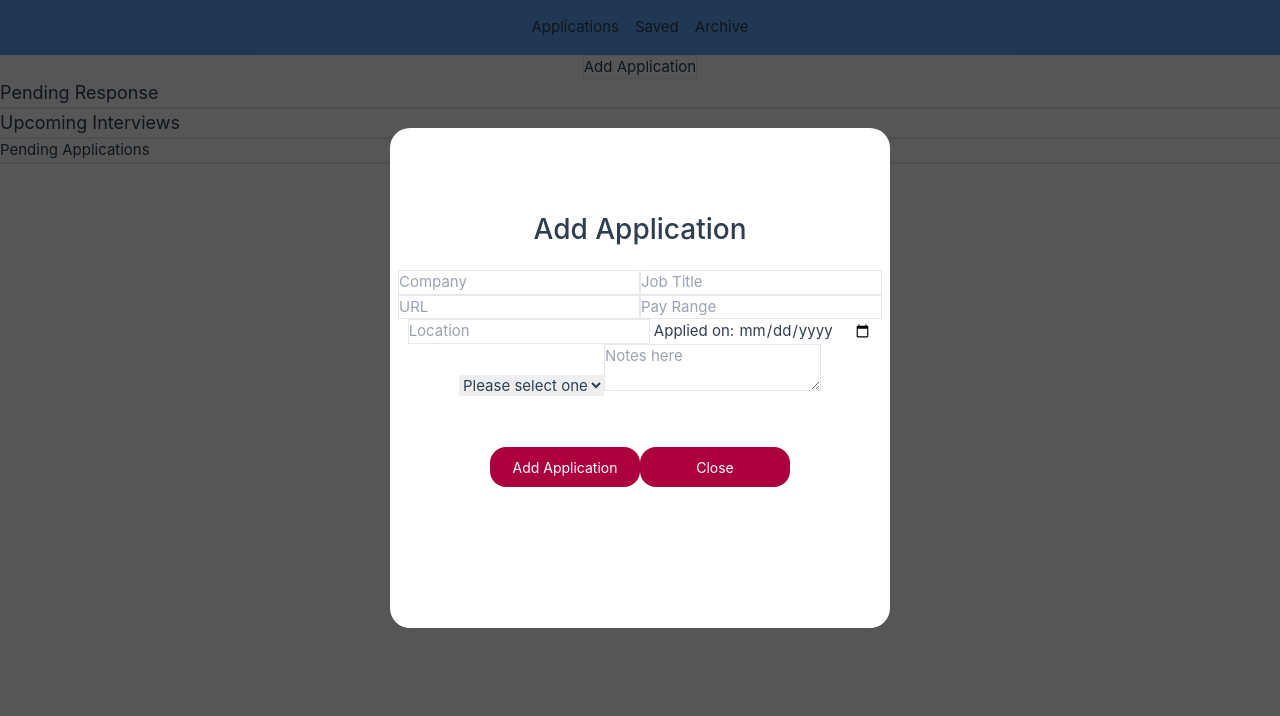
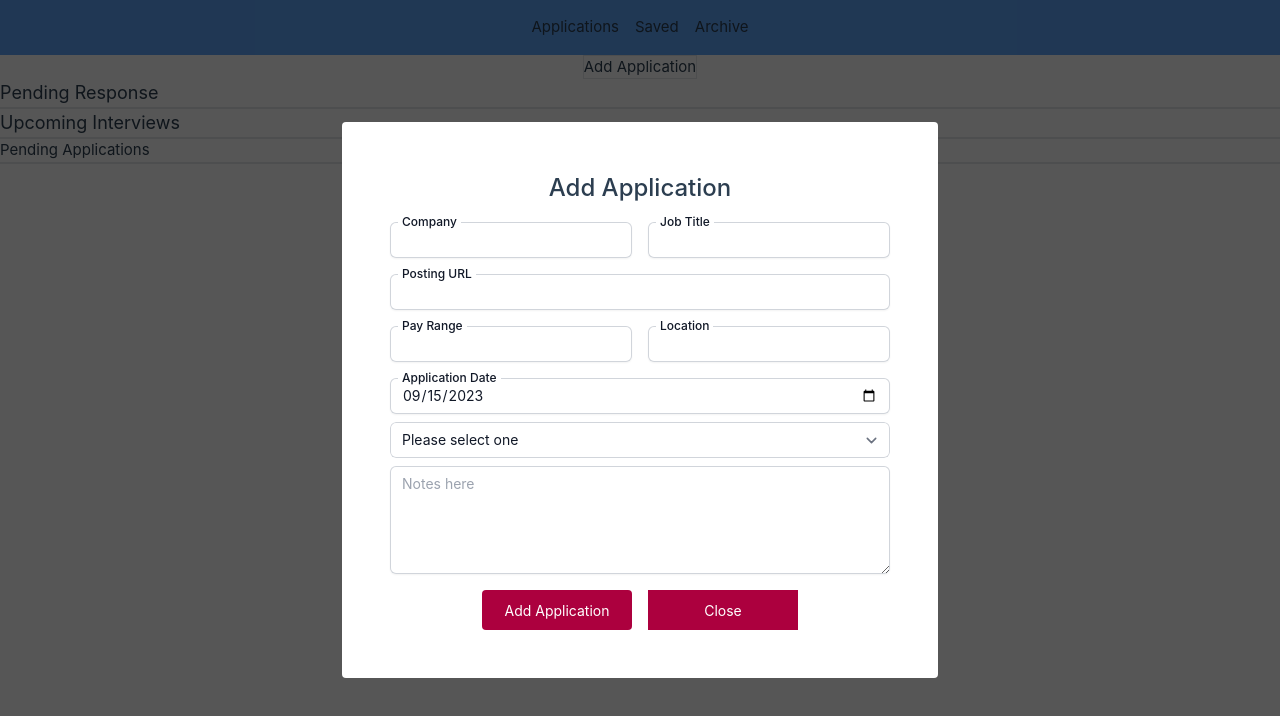
Before and after one commit to relic606/jobsearch, a Vue app: page / in a window 1280 px wide. Both pictures are taken after a click on the button "Add Application". Shown: the top 716 px of the page. Built offline with nearby package versions, Linux system fonts and the light colour scheme.

Commit message:
added component styling and finshed functionality

```diff
--- a/package.json
+++ b/package.json
@@ -8,6 +8,9 @@
     "preview": "vite preview"
   },
   "dependencies": {
+    "@headlessui/vue": "^1.7.16",
+    "@heroicons/vue": "^2.0.18",
+    "@tailwindcss/forms": "^0.5.6",
     "vue": "^3.3.4",
     "vue-router": "^4.2.4"
   },
--- a/src/components/AddApplication.vue
+++ b/src/components/AddApplication.vue
@@ -2,13 +2,15 @@
 import { ref, defineEmits } from "vue";
 
 const emit = defineEmits(["close-modal", "addJob"]);
+
+let currentDate = new Date().toJSON().slice(0, 10);
 
 const company = ref("");
 const title = ref("");
 const url = ref("");
 const pay = ref("");
 const location = ref("");
-const date = ref("");
+const date = ref(currentDate);
 const selected = ref("");
 const notes = ref("");
 
@@ -51,24 +53,129 @@ const removeLocalStorageContent = () => {
 
 <template>
   <div className="modal-overlay">
-    <div class="modal">
-      <h3>Add Application</h3>
+    <div class="modal p-12 h-fit my-auto rounded">
+      <h3 class="mb-4">Add Application</h3>
       <div>
-        <input v-model="company" placeholder="Company" class="border" />
-        <input v-model="title" placeholder="Job Title" class="border" />
-        <input v-model="url" placeholder="URL" class="border" />
-        <input v-model="pay" placeholder="Pay Range" class="border" />
-        <input v-model="location" placeholder="Location" class="border" />
-        Applied on: <input v-model="date" type="date" />
-        <select v-model="selected">
-          <option disabled value="">Please select one</option>
-          <option>Remote</option>
-          <option>On-site</option>
-          <option>Hybrid</option>
-        </select>
-        <textarea v-model="notes" placeholder="Notes here" class="border" />
+        <div class="flex">
+          <div class="relative mb-4 mr-4">
+            <label
+              for="company"
+              class="absolute -top-2 left-2 inline-block bg-white px-1 text-xs font-medium text-gray-900"
+              >Company</label
+            >
+            <input
+              v-model="company"
+              type="text"
+              name="company"
+              id="company"
+              class="block w-full rounded-md border-0 py-1.5 text-gray-900 shadow-sm ring-1 ring-inset ring-gray-300 placeholder:text-gray-400 focus:ring-2 focus:ring-inset focus:ring-indigo-600 sm:text-sm sm:leading-6"
+            />
+          </div>
+          <div class="relative">
+            <label
+              for="title"
+              class="absolute -top-2 left-2 inline-block bg-white px-1 text-xs font-medium text-gray-900"
+              >Job Title</label
+            >
+            <input
+              v-model="title"
+              type="text"
+              name="title"
+              id="title"
+              class="block w-full rounded-md border-0 py-1.5 text-gray-900 shadow-sm ring-1 ring-inset ring-gray-300 placeholder:text-gray-400 focus:ring-2 focus:ring-inset focus:ring-indigo-600 sm:text-sm sm:leading-6"
+            />
+          </div>
+        </div>
+        <div class="relative pb-4">
+          <label
+            for="url"
+            class="absolute -top-2 left-2 inline-block bg-white px-1 text-xs font-medium text-gray-900"
+            >Posting URL</label
+          >
+          <input
+            v-model="url"
+            type="text"
+            name="url"
+            id="url"
+            class="block w-full rounded-md border-0 py-1.5 text-gray-900 shadow-sm ring-1 ring-inset ring-gray-300 placeholder:text-gray-400 focus:ring-2 focus:ring-inset focus:ring-indigo-600 sm:text-sm sm:leading-6"
+          />
+        </div>
+        <div class="flex">
+          <div class="relative mr-4 mb-4">
+            <label
+              for="pay"
+              class="absolute -top-2 left-2 inline-block bg-white px-1 text-xs font-medium text-gray-900"
+              >Pay Range</label
+            >
+            <input
+              v-model="pay"
+              type="text"
+              name="pay"
+              id="pay"
+              class="block w-full rounded-md border-0 py-1.5 text-gray-900 shadow-sm ring-1 ring-inset ring-gray-300 placeholder:text-gray-400 focus:ring-2 focus:ring-inset focus:ring-indigo-600 sm:text-sm sm:leading-6"
+              placeholder=""
+            />
+          </div>
+          <div class="relative">
+            <label
+              for="location"
+              class="absolute -top-2 left-2 inline-block bg-white px-1 text-xs font-medium text-gray-900"
+              >Location</label
+            >
+            <input
+              v-model="location"
+              type="text"
+              name="location"
+              id="location"
+              class="block w-full rounded-md border-0 py-1.5 text-gray-900 shadow-sm ring-1 ring-inset ring-gray-300 placeholder:text-gray-400 focus:ring-2 focus:ring-inset focus:ring-indigo-600 sm:text-sm sm:leading-6"
+              placeholder=""
+            />
+          </div>
+        </div>
+        <div class="relative">
+          <label
+            for="date"
+            class="absolute -top-2 left-2 inline-block bg-white px-1 text-xs font-medium text-gray-900"
+            >Application Date</label
+          >
+          <input
+            v-model="date"
+            type="date"
+            name="date"
+            id="date"
+            class="block w-full rounded-md border-0 py-1.5 text-gray-900 shadow-sm ring-1 ring-inset ring-gray-300 placeholder:text-gray-400 focus:ring-2 focus:ring-inset focus:ring-indigo-600 sm:text-sm sm:leading-6"
+            placeholder=""
+          />
+        </div>
+
+        <div>
+          <select
+            v-model="selected"
+            id="location"
+            name="location"
+            class="mt-2 block w-full rounded-md border-0 py-1.5 pl-3 pr-10 text-gray-900 ring-1 ring-inset ring-gray-300 focus:ring-2 focus:ring-indigo-600 sm:text-sm sm:leading-6"
+          >
+            <option disabled value="">Please select one</option>
+            <option>Remote</option>
+            <option>On-site</option>
+            <option>Hybrid</option>
+          </select>
+        </div>
+        <div>
+          <div class="mt-2">
+            <textarea
+              v-model="notes"
+              rows="4"
+              name="notes"
+              id="notes"
+              class="block w-full rounded-md border-0 py-1.5 text-gray-900 shadow-sm ring-1 ring-inset ring-gray-300 placeholder:text-gray-400 focus:ring-2 focus:ring-inset focus:ring-indigo-600 sm:text-sm sm:leading-6"
+              placeholder="Notes here"
+            />
+          </div>
+        </div>
       </div>
       <button
+        class="rounded mt-4 mr-4"
         @click="
           {
             setLocalStorageContent() + $emit('close-modal');
@@ -98,17 +205,11 @@ const removeLocalStorageContent = () => {
 .modal {
   text-align: center;
   background-color: white;
-  height: 500px;
-  width: 500px;
-  margin-top: 10%;
-  padding: 60px 0;
-  border-radius: 20px;
 }
 
 h3 {
   font-weight: 500;
-  font-size: 28px;
-  margin: 20px 0;
+  font-size: 24px;
 }
 
 p {
@@ -122,7 +223,5 @@ button {
   height: 40px;
   color: white;
   font-size: 14px;
-  border-radius: 16px;
-  margin-top: 50px;
 }
 </style>
--- a/src/components/ApplicationDetails.vue
+++ b/src/components/ApplicationDetails.vue
@@ -37,92 +37,181 @@ const updates = {
 </script>
 
 <template>
-  <div
-    className="modal-overlay"
-    v-if="props.job.status !== `Closed` && updatedStatus !== `Saved`"
+  <div className="modal-overlay">
+    <div class="modal p-12 h-fit my-auto rounded">
+      <h3 class="mb-4">Job Details</h3>
+      <div>
+        <div class="flex">
+          <div class="relative mb-4 mr-4">
+            <label
+              for="company"
+              class="absolute -top-2 left-2 inline-block bg-white px-1 text-xs font-medium text-gray-900"
+              >Company</label
             >
-    <div class="modal">
-      <h3>Job Details</h3>
-      <div>
-        <input v-model="updatedCompany" placeholder="Company" class="border" />
-        <input v-model="updatedTitle" placeholder="Job Title" class="border" />
-        <input v-model="updatedurl" placeholder="URL" class="border" />
-        <input v-model="updatedPay" placeholder="Pay Range" class="border" />
+            <input
+              v-model="updatedCompany"
+              type="text"
+              name="company"
+              id="company"
+              class="block w-full rounded-md border-0 py-1.5 text-gray-900 shadow-sm ring-1 ring-inset ring-gray-300 placeholder:text-gray-400 focus:ring-2 focus:ring-inset focus:ring-indigo-600 sm:text-sm sm:leading-6"
+            />
+          </div>
+          <div class="relative">
+            <label
+              for="title"
+              class="absolute -top-2 left-2 inline-block bg-white px-1 text-xs font-medium text-gray-900"
+              >Job Title</label
+            >
+            <input
+              v-model="updatedTitle"
+              type="text"
+              name="title"
+              id="title"
+              class="block w-full rounded-md border-0 py-1.5 text-gray-900 shadow-sm ring-1 ring-inset ring-gray-300 placeholder:text-gray-400 focus:ring-2 focus:ring-inset focus:ring-indigo-600 sm:text-sm sm:leading-6"
+            />
+          </div>
+        </div>
+        <div class="relative pb-4">
+          <label
+            for="url"
+            class="absolute -top-2 left-2 inline-block bg-white px-1 text-xs font-medium text-gray-900"
+            >Posting URL</label
+          >
+          <input
+            v-model="updatedurl"
+            type="text"
+            name="url"
+            id="url"
+            class="block w-full rounded-md border-0 py-1.5 text-gray-900 shadow-sm ring-1 ring-inset ring-gray-300 placeholder:text-gray-400 focus:ring-2 focus:ring-inset focus:ring-indigo-600 sm:text-sm sm:leading-6"
+          />
+        </div>
+
+        <div class="flex" v-if="updatedStatus !== `Saved`">
+          <div class="relative mr-4 mb-4">
+            <label
+              for="pay"
+              class="absolute -top-2 left-2 inline-block bg-white px-1 text-xs font-medium text-gray-900"
+              >Pay Range</label
+            >
+            <input
+              v-model="updatedPay"
+              type="text"
+              name="pay"
+              id="pay"
+              class="block w-full rounded-md border-0 py-1.5 text-gray-900 shadow-sm ring-1 ring-inset ring-gray-300 placeholder:text-gray-400 focus:ring-2 focus:ring-inset focus:ring-indigo-600 sm:text-sm sm:leading-6"
+              placeholder=""
+            />
+          </div>
+          <div class="relative">
+            <label
+              for="location"
+              class="absolute -top-2 left-2 inline-block bg-white px-1 text-xs font-medium text-gray-900"
+              >Location</label
+            >
             <input
               v-model="updatedLocation"
-          placeholder="Location"
-          class="border"
+              type="text"
+              name="location"
+              id="location"
+              class="block w-full rounded-md border-0 py-1.5 text-gray-900 shadow-sm ring-1 ring-inset ring-gray-300 placeholder:text-gray-400 focus:ring-2 focus:ring-inset focus:ring-indigo-600 sm:text-sm sm:leading-6"
+              placeholder=""
             />
-        Applied on: <input v-model="updatedDate" type="date" />
-        <select v-model="updatedSelected">
+          </div>
+        </div>
+        <div class="relative" v-if="updatedStatus !== `Saved`">
+          <label
+            for="date"
+            class="absolute -top-2 left-2 inline-block bg-white px-1 text-xs font-medium text-gray-900"
+            >Application Date</label
+          >
+          <input
+            v-model="updatedDate"
+            type="date"
+            name="date"
+            id="date"
+            class="block w-full rounded-md border-0 py-1.5 text-gray-900 shadow-sm ring-1 ring-inset ring-gray-300 placeholder:text-gray-400 focus:ring-2 focus:ring-inset focus:ring-indigo-600 sm:text-sm sm:leading-6"
+            placeholder=""
+          />
+        </div>
+        <div v-if="updatedStatus !== `Saved`">
+          <select
+            v-model="updatedSelected"
+            id="selected"
+            name="selected"
+            class="mt-2 block w-full rounded-md border-0 py-1.5 pl-3 pr-10 text-gray-900 ring-1 ring-inset ring-gray-300 focus:ring-2 focus:ring-indigo-600 sm:text-sm sm:leading-6"
+          >
             <option disabled value="">Please select one</option>
-          <option value="Remote">Remote</option>
-          <option value="On-site">On-site</option>
-          <option value="Hybrid">Hybrid</option>
+            <option>Remote</option>
+            <option>On-site</option>
+            <option>Hybrid</option>
           </select>
-        <textarea v-model="updatedNotes">{{ updatedNotes }}</textarea>
-        <select v-model="updatedStatus">
+        </div>
+        <div>
+          <div class="mt-2">
+            <label
+              for="notes"
+              class="absolute -top-2 left-2 inline-block bg-white px-1 text-xs font-medium text-gray-900"
+              >Notes</label
+            >
+            <textarea
+              v-model="updatedNotes"
+              rows="4"
+              name="notes"
+              id="notes"
+              class="block w-full rounded-md border-0 py-1.5 text-gray-900 shadow-sm ring-1 ring-inset ring-gray-300 placeholder:text-gray-400 focus:ring-2 focus:ring-inset focus:ring-indigo-600 sm:text-sm sm:leading-6"
+              placeholder="Notes here"
+            >
+            </textarea>
+          </div>
+        </div>
+        <div>
+          <label
+            for="status"
+            class="absolute -top-2 left-2 inline-block bg-white px-1 text-xs font-medium text-gray-900"
+            >Status</label
+          >
+          <select
+            v-model="updatedStatus"
+            id="status"
+            name="status
+            "
+            class="mt-2 block w-full rounded-md border-0 py-1.5 pl-3 pr-10 text-gray-900 ring-1 ring-inset ring-gray-300 focus:ring-2 focus:ring-indigo-600 sm:text-sm sm:leading-6"
+          >
             <option value="Pending response">Pending Response</option>
             <option value="Interviewing">Interviewing</option>
             <option value="Applied">Applied</option>
-          <option value="Saved">Saved</option>
-          <option value="Closed">Closed</option>
-        </select>
-        <div v-if="updatedStatus === `Interviewing`">
-          <input v-model="interviewDate" type="date" />
-        </div>
-        <div v-if="updatedStatus === `Pending response`">
-          <p>{{ interviewDate }}</p>
-        </div>
-      </div>
-      <button @click="$emit('close-modal', updates)">Save & Close</button>
-    </div>
-  </div>
-
-  <!-- Saved status display -->
-
-  <div className="modal-overlay" v-if="updatedStatus === `Saved`">
-    <div class="modal">
-      <h3>Job Details</h3>
-      <div>
-        <input v-model="updatedCompany" placeholder="Company" class="border" />
-        <input v-model="updatedTitle" placeholder="Job Title" class="border" />
-        <input v-model="updatedurl" placeholder="URL" class="border" />
-        <textarea v-model="updatedNotes">{{ updatedNotes }}</textarea>
-        <select v-model="updatedStatus">
-          <option value="Pending response">Pending Response</option>
-          <option value="Interviewing">Interviewing</option>
-          <option value="Applied">Applied</option>
-          <option value="Saved">Saved</option>
+            <option value="Saved" v-if="props.job.status === `Saved`">
+              Saved
+            </option>
             <option value="Closed">Closed</option>
           </select>
         </div>
-      <button @click="$emit('close-modal', updates)">Save & Close</button>
+
+        <div
+          class="relative mt-4"
+          v-if="
+            updatedStatus === `Interviewing` ||
+            updatedStatus === `Pending response`
+          "
+        >
+          <label
+            for="interviewDate"
+            class="absolute -top-2 left-2 inline-block bg-white px-1 text-xs font-medium text-gray-900"
+            >Interview Date</label
+          >
+          <input
+            v-model="interviewDate"
+            type="date"
+            name="interviewDate"
+            id="interviewDate"
+            class="block w-full rounded-md border-0 py-1.5 text-gray-900 shadow-sm ring-1 ring-inset ring-gray-300 placeholder:text-gray-400 focus:ring-2 focus:ring-inset focus:ring-indigo-600 sm:text-sm sm:leading-6"
+            placeholder=""
+          />
         </div>
       </div>
-
-  <!-- Closed status display -->
-
-  <div>
-    <div className="modal-overlay" v-if="props.job.status === `Closed`">
-      <div class="modal">
-        <h3>Job Details</h3>
-        <div>
-          <p>{{ props.job.company }}</p>
-          <p>{{ props.job.title }}</p>
-          <p>{{ props.job.url }}</p>
-          <p>{{ props.job.pay }}</p>
-          <p>{{ props.job.location }}</p>
-          <p>{{ props.job.date }}</p>
-          <p>{{ props.job.selected }}</p>
-          <p>{{ props.job.notes }}</p>
-          <p>{{ props.job.status }}</p>
-          <p>
-            {{ props.job.interviewDate ? props.job.interviewDate : null }}
-          </p>
-        </div>
-        <button @click="$emit('close-modal')">Close</button>
-      </div>
+      <button @click="$emit('close-modal', updates)" class="mt-4">
+        Save & Close
+      </button>
     </div>
   </div>
 </template>
@@ -142,17 +231,11 @@ const updates = {
 .modal {
   text-align: center;
   background-color: white;
-  height: fit-content;
-  width: 500px;
-  margin-top: 10%;
-  padding: 60px 0;
-  border-radius: 20px;
 }
 
 h3 {
   font-weight: 500;
-  font-size: 28px;
-  margin: 20px 0;
+  font-size: 24px;
 }
 
 p {
@@ -166,7 +249,5 @@ button {
   height: 40px;
   color: white;
   font-size: 14px;
-  border-radius: 16px;
-  margin-top: 50px;
 }
 </style>
--- a/src/components/SavePosting.vue
+++ b/src/components/SavePosting.vue
@@ -46,15 +46,65 @@ const setLocalStorageContent = () => {
 
 <template>
   <div className="modal-overlay">
-    <div class="modal">
-      <h3>Save Job Posting</h3>
-      <div>
-        <input v-model="company" placeholder="Company" class="border" />
-        <input v-model="title" placeholder="Job Title" class="border" />
-        <input v-model="url" placeholder="URL" class="border" />
-        <textarea v-model="notes" placeholder="Notes here" class="border" />
+    <div class="modal p-12 h-fit my-auto rounded">
+      <h3 class="mb-4">Save Job Posting</h3>
+      <div class="flex">
+        <div class="relative mb-4 mr-4">
+          <label
+            for="company"
+            class="absolute -top-2 left-2 inline-block bg-white px-1 text-xs font-medium text-gray-900"
+            >Company</label
+          >
+          <input
+            v-model="company"
+            type="text"
+            name="company"
+            id="company"
+            class="block w-full rounded-md border-0 py-1.5 text-gray-900 shadow-sm ring-1 ring-inset ring-gray-300 placeholder:text-gray-400 focus:ring-2 focus:ring-inset focus:ring-indigo-600 sm:text-sm sm:leading-6"
+          />
+        </div>
+        <div class="relative">
+          <label
+            for="title"
+            class="absolute -top-2 left-2 inline-block bg-white px-1 text-xs font-medium text-gray-900"
+            >Job Title</label
+          >
+          <input
+            v-model="title"
+            type="text"
+            name="title"
+            id="title"
+            class="block w-full rounded-md border-0 py-1.5 text-gray-900 shadow-sm ring-1 ring-inset ring-gray-300 placeholder:text-gray-400 focus:ring-2 focus:ring-inset focus:ring-indigo-600 sm:text-sm sm:leading-6"
+          />
+        </div>
       </div>
+      <div class="relative pb-4">
+        <label
+          for="url"
+          class="absolute -top-2 left-2 inline-block bg-white px-1 text-xs font-medium text-gray-900"
+          >Posting URL</label
+        >
+        <input
+          v-model="url"
+          type="text"
+          name="url"
+          id="url"
+          class="block w-full rounded-md border-0 py-1.5 text-gray-900 shadow-sm ring-1 ring-inset ring-gray-300 placeholder:text-gray-400 focus:ring-2 focus:ring-inset focus:ring-indigo-600 sm:text-sm sm:leading-6"
+        />
+      </div>
+      <div class="mt-2">
+        <textarea
+          v-model="notes"
+          rows="4"
+          name="notes"
+          id="notes"
+          class="block w-full rounded-md border-0 py-1.5 text-gray-900 shadow-sm ring-1 ring-inset ring-gray-300 placeholder:text-gray-400 focus:ring-2 focus:ring-inset focus:ring-indigo-600 sm:text-sm sm:leading-6"
+          placeholder="Notes here"
+        />
+      </div>
+
       <button
+        class="rounded mt-4 mr-4"
         @click="
           {
             setLocalStorageContent() + $emit('close-modal') + resetValues();
@@ -83,17 +133,11 @@ const setLocalStorageContent = () => {
 .modal {
   text-align: center;
   background-color: white;
-  height: 500px;
-  width: 500px;
-  margin-top: 10%;
-  padding: 60px 0;
-  border-radius: 20px;
 }
 
 h3 {
   font-weight: 500;
   font-size: 28px;
-  margin: 20px 0;
 }
 
 p {
@@ -107,7 +151,5 @@ button {
   height: 40px;
   color: white;
   font-size: 14px;
-  border-radius: 16px;
-  margin-top: 50px;
 }
 </style>
```
Also changed, not shown: tailwind.config.js (+5 -5 lines), 1 other file (tests, documents, lock files or other folders). Lines whose indentation alone changed are shown as unchanged.
